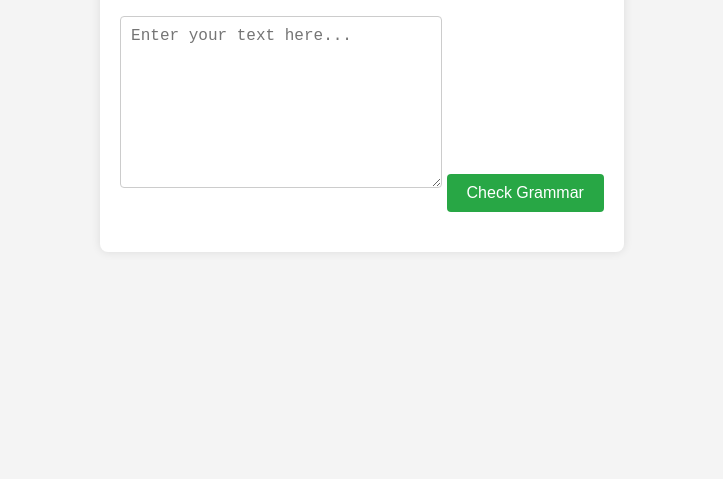
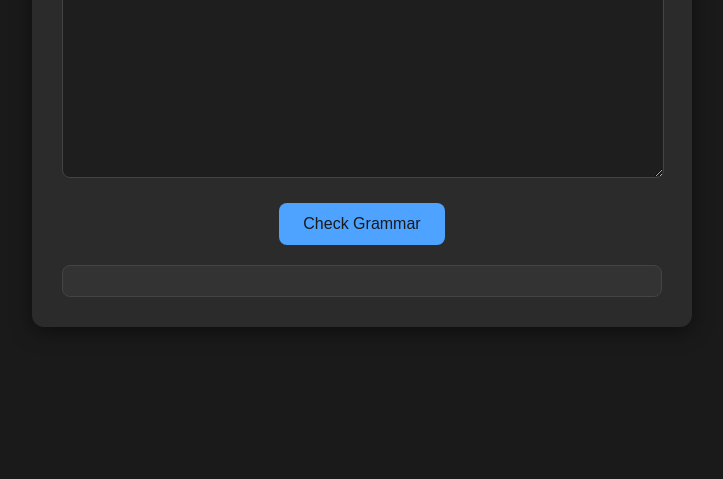
Before and after one commit to MikelBuilds/ToolHUB, a plain HTML site: page toolbox/tools/grammarly/index.html in a window 1280 px wide. Shown: the part 321-800 px from the top of the page, without its empty margins (278-1001 px from the left). Drawn offline with Linux system fonts and the light colour scheme.

Commit message:
grammarly css updaate
css changed to dark theme

```diff
--- a/toolbox/tools/grammarly/styles.css
+++ b/toolbox/tools/grammarly/styles.css
@@ -1,46 +1,94 @@
+/* Base styles */
 body {
-    font-family: Arial, sans-serif;
+    font-family: 'Segoe UI', Tahoma, Geneva, Verdana, sans-serif;
     display: flex;
     justify-content: center;
     align-items: center;
     height: 100vh;
     margin: 0;
-    background-color: #f4f4f4;
+    background-color: #1a1a1a; /* Dark background */
+    color: #f0f0f0; /* Light text for contrast */
 }
 
+/* Container styles */
 .container {
+    width: 80%;
+    max-width: 600px;
+    background-color: #2b2b2b; /* Darker container */
+    padding: 30px;
+    border-radius: 12px;
+    box-shadow: 0 4px 20px rgba(0, 0, 0, 0.5); /* Soft shadow */
     text-align: center;
-    background-color: white;
-    padding: 20px;
-    border-radius: 8px;
-    box-shadow: 0 0 10px rgba(0, 0, 0, 0.1);
 }
 
-textarea {
-    width: 300px;
-    height: 150px;
-    margin: 10px 0;
-    padding: 10px;
-    border-radius: 4px;
-    border: 1px solid #ccc;
-    font-size: 16px;
+/* Heading styles */
+h1 {
+    font-size: 2em;
+    margin-bottom: 20px;
+    color: #4da3ff; /* Accent color for heading */
 }
 
+/* Textarea styles */
+textarea {
+    width: 95%;
+    height: 200px;
+    margin-bottom: 20px;
+    padding: 15px;
+    border: 1px solid #444; /* Darker border */
+    background-color: #1e1e1e; /* Dark background */
+    color: #f0f0f0; /* Light text */
+    border-radius: 8px;
+    font-size: 1rem;
+    line-height: 1.5;
+    resize: vertical;
+    transition: border-color 0.3s ease;
+}
+
+textarea:focus {
+    border-color: #4da3ff; /* Focus color */
+    outline: none;
+    box-shadow: 0 0 5px rgba(77, 163, 255, 0.5);
+}
+
+/* Button styles */
 button {
-    padding: 10px 20px;
+    padding: 12px 24px;
     border: none;
-    background-color: #28a745;
-    color: white;
-    font-size: 16px;
-    border-radius: 4px;
+    background-color: #4da3ff; /* Accent button color */
+    color: #1a1a1a; /* Dark text on button */
+    font-size: 1rem;
+    border-radius: 8px;
     cursor: pointer;
+    transition: background-color 0.3s ease, box-shadow 0.3s ease;
 }
 
 button:hover {
-    background-color: #218838;
+    background-color: #3584d4; /* Darker shade for hover */
+    box-shadow: 0 2px 10px rgba(53, 132, 212, 0.3); /* Button shadow on hover */
 }
 
+/* Output styles */
 #output {
     margin-top: 20px;
-    font-size: 14px;
+    padding: 15px;
+    background-color: #333; /* Darker background for output */
+    color: #f0f0f0; /* Light text */
+    border-radius: 8px;
+    border: 1px solid #444; /* Darker border */
+    font-size: 1rem;
+    text-align: left;
+    word-wrap: break-word;
+    max-height: 150px;
+    overflow-y: auto;
 }
+
+/* Media query for smaller screens */
+@media (max-width: 768px) {
+    .container {
+        padding: 20px;
+    }
+
+    textarea {
+        height: 150px;
+    }
+}
```
